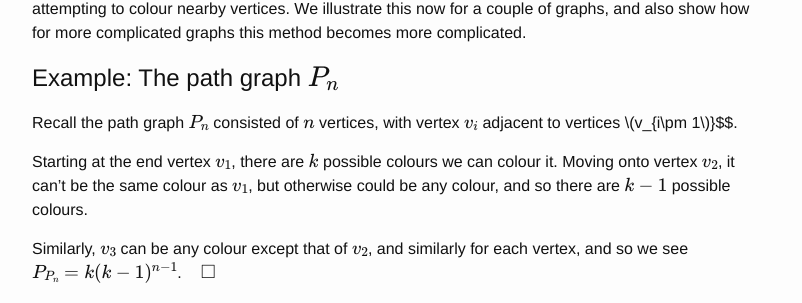
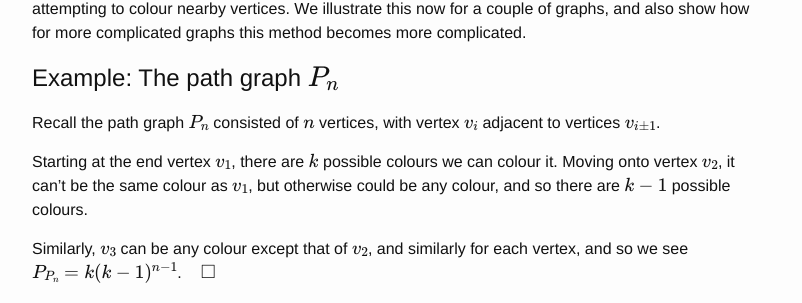
Before and after one commit to ptwiddle/MAS341-Graph-Theory, a Jekyll site: the page built from _lecturenotes/lecturey0.md, in a window 1280 px wide and 900 px high, scrolled down 976 px. Shown: the part 149-452 px from the top of the window, without its empty margins (238-1040 px from the left). Built offline with Jekyll 4.4.1, drawn with Linux system fonts in a browser that asks for light colours; formulas are drawn with MathJax 3; comment, search, counter and statistics services are not loaded.

```diff
--- a/_lecturenotes/lecturey0.md
+++ b/_lecturenotes/lecturey0.md
@@ -53,7 +53,7 @@ For simple graphs, one can calculate the chromatic polynomial just by starting a
 Example: The path graph $$P_n$$
 ====
 
-Recall the path graph $$P_n$$ consisted of $$n$$ vertices, with vertex $$v_i$$ adjacent to vertices $$v_{i\pm 1$$}$$.
+Recall the path graph $$P_n$$ consisted of $$n$$ vertices, with vertex $$v_i$$ adjacent to vertices $$v_{i\pm 1}$$.
 
 Starting at the end vertex $$v_1$$, there are $$k$$ possible colours we can colour it.  Moving onto vertex $$v_2$$, it can't be the same colour as $$v_1$$, but otherwise could be any colour, and so there are $$k-1$$ possible colours.
 
```
